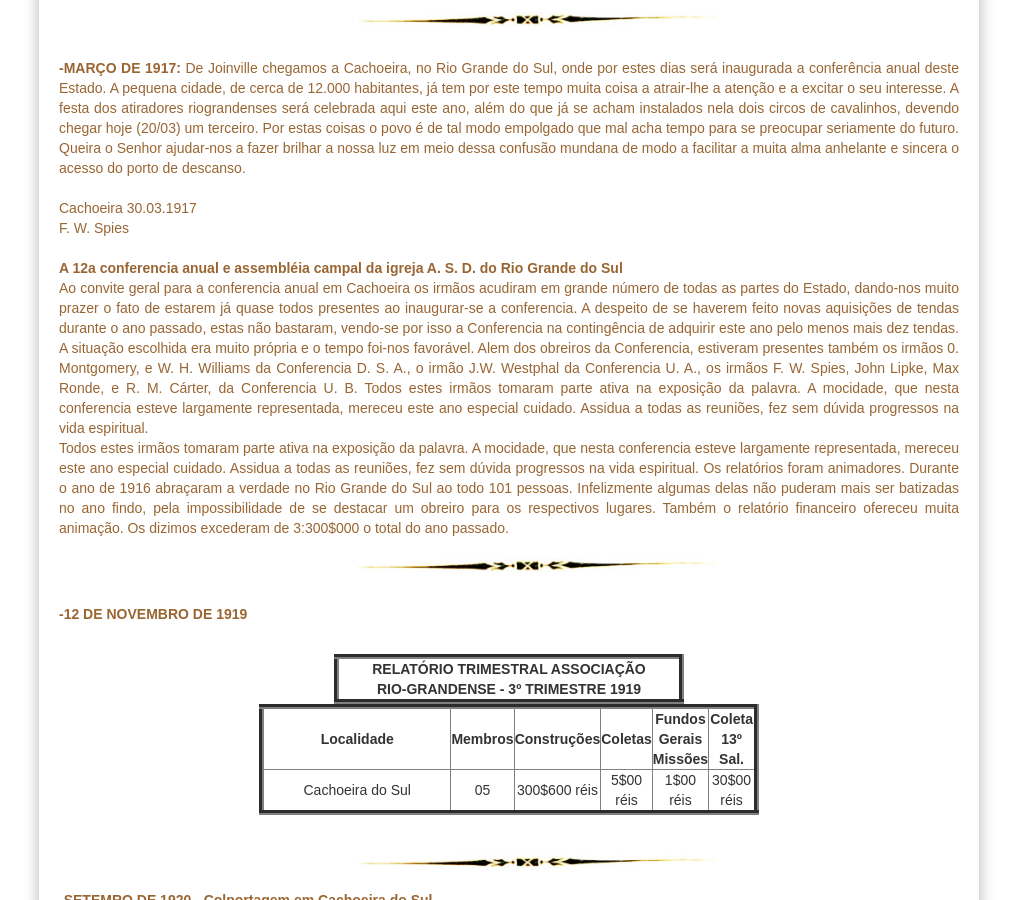
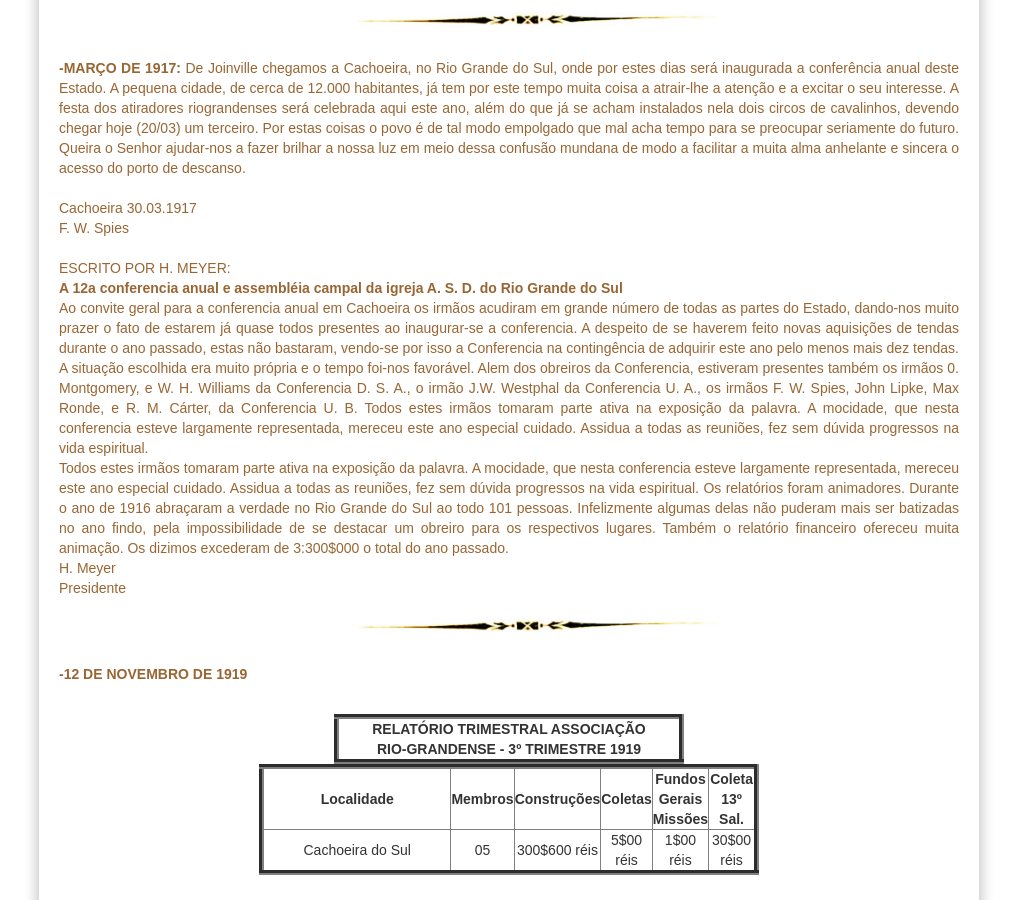
Before and after one commit to claudiovargas1955/claudiovargas1955.github.io, a Jekyll site: the page built from _pages/história-da-iasd-cachoeira.html, in a window 1280 px wide and 900 px high, scrolled down 2058 px. Shown: the whole window, without its empty margins (131-1148 px from the left). Built offline with Jekyll 4.4.1, drawn with Linux system fonts in a browser that asks for light colours; some web fonts are replaced.

Commit message:
Update história-da-iasd-cachoeira.html

```diff
--- a/_pages/história-da-iasd-cachoeira.html
+++ b/_pages/história-da-iasd-cachoeira.html
@@ -214,6 +214,7 @@ modo a facilitar a muita alma anhelante e sincera o acesso do porto de descanso.
     Cachoeira 30.03.1917<br>
                         F. W. Spies<br><br>
 
+ESCRITO POR H. MEYER:<br>
   <b>A 12a conferencia anual e assembléia campal da igreja A. S. D. do Rio Grande do Sul</b><br>
 Ao convite geral para a conferencia anual em Cachoeira os irmãos acudiram em grande número de todas as partes do Estado, dando-nos muito prazer o fato de estarem já
 quase todos presentes ao inaugurar-se a conferencia. A despeito de se haverem feito novas aquisições de tendas durante o ano passado, estas não bastaram, vendo-se
@@ -226,7 +227,8 @@ Todos estes irmãos tomaram parte ativa na exposição da palavra. A mocidade, q
 Assidua a todas as reuniões, fez sem dúvida progressos na vida espiritual. Os relatórios foram animadores. Durante o ano de 1916 abraçaram a verdade no Rio Grande do
 Sul ao todo 101 pessoas. Infelizmente algumas delas não puderam mais ser batizadas no ano findo, pela impossibilidade de se destacar um obreiro para os respectivos
 lugares. Também o relatório financeiro ofereceu muita animação. Os dizimos excederam de 3:300$000 o total do ano passado.<br>
-
+ H. Meyer <br>
+Presidente
   <img class="dir3" style="float:center"; src="/images/separacao.jpg" class="img-responsive" width="400px" title="";/><br>
 
  <p><b>-12 DE NOVEMBRO DE 1919</b><br>
```
